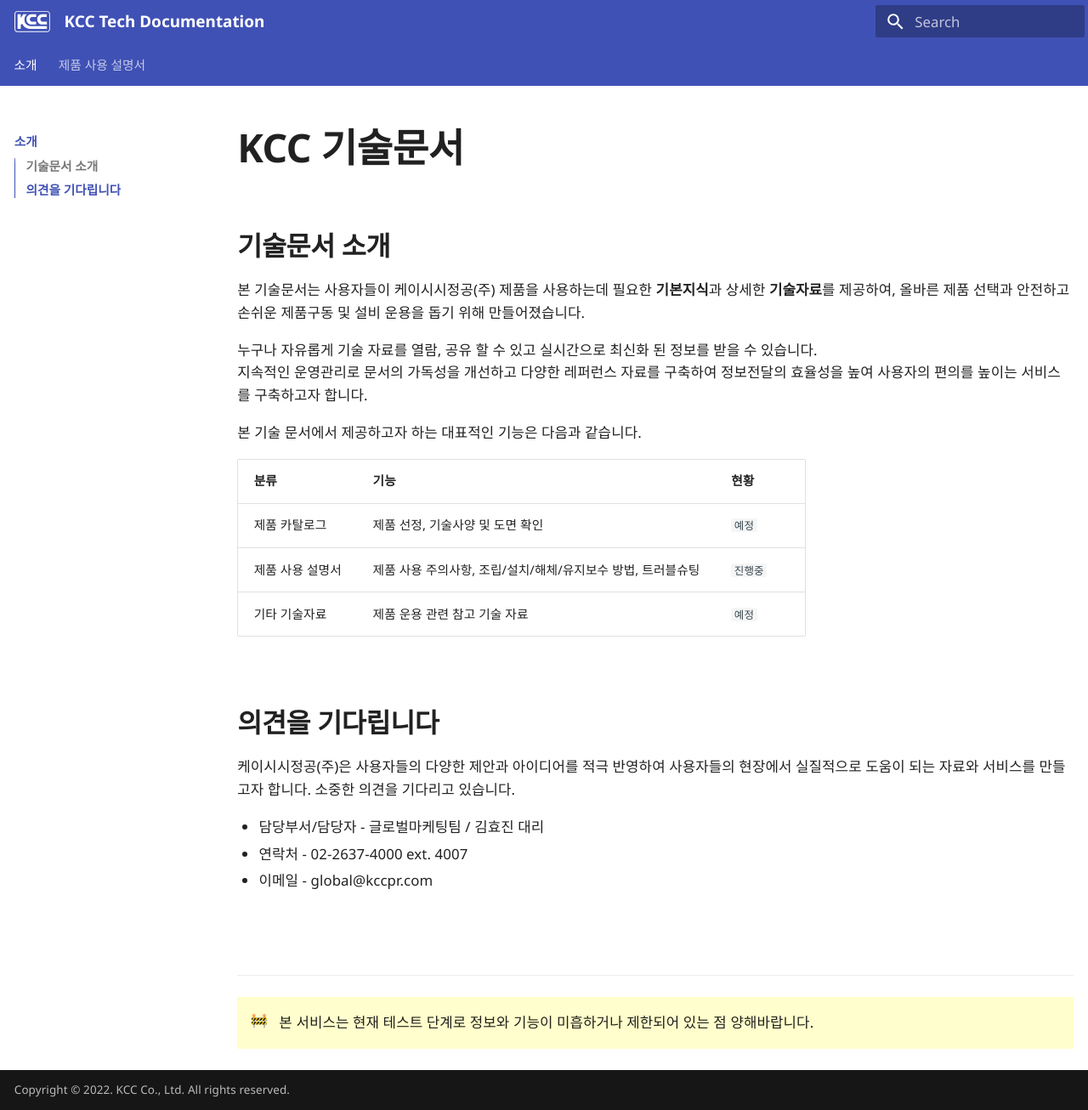
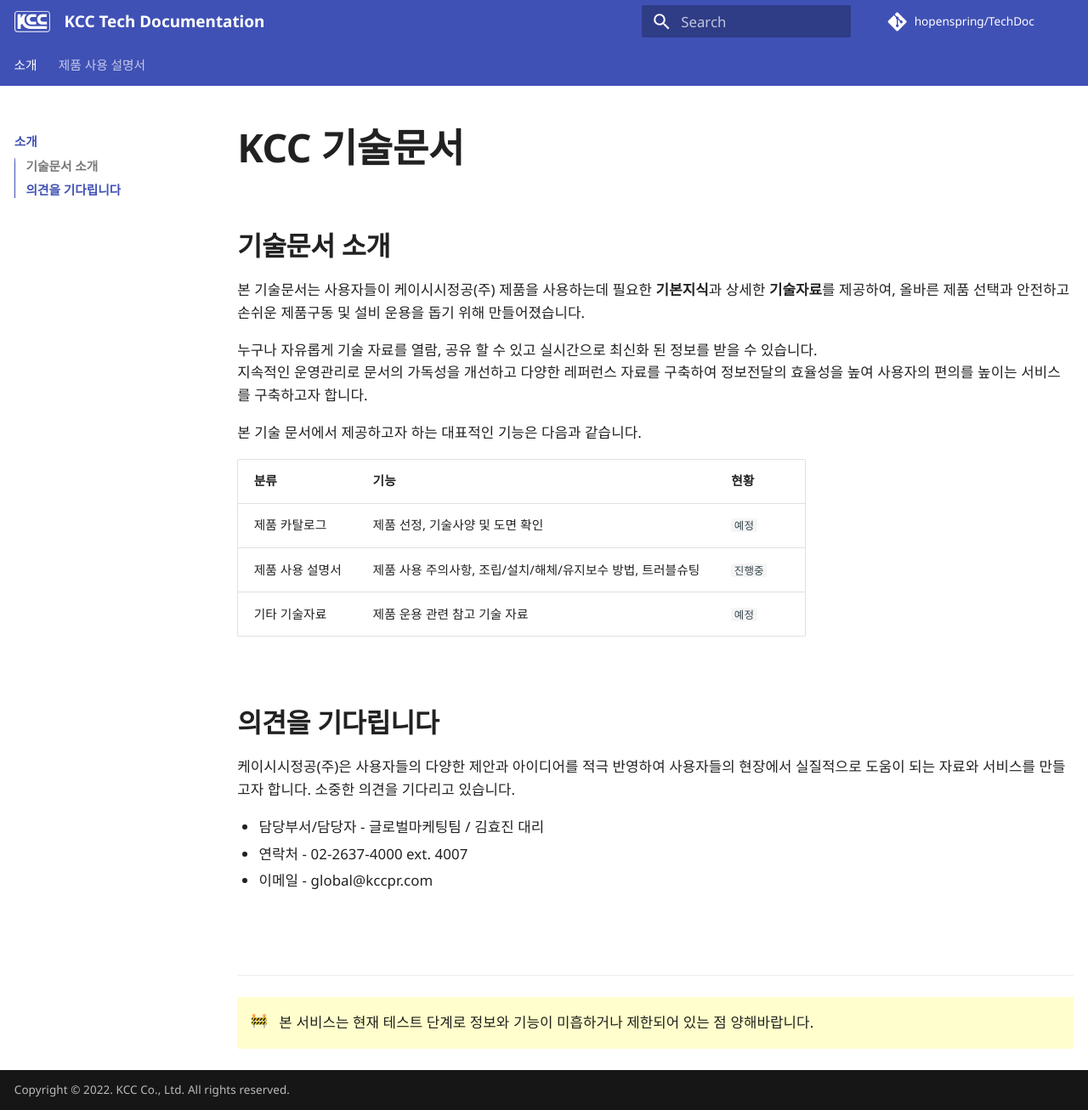
Before and after one commit to hopenspring/TechDoc, an MkDocs documentation site: the page built from docs/index.md, in a window 1280 px wide and 1306 px high. Shown: the whole window at 85% size. Built offline with MkDocs 1.6.1 and Material for MkDocs 9.7.7, drawn with Linux system fonts in a browser that asks for light colours; emoji names are drawn with the system emoji font; comment, search, counter and statistics services are not loaded.

Commit message:
repo url added

```diff
--- a/mkdocs.yml
+++ b/mkdocs.yml
@@ -1,5 +1,8 @@
 site_name: KCC Tech Documentation
 site_url: https://hopenspring.github.io/TechDoc/
+
+repo_name: hopenspring/TechDoc
+repo_url: https://github.com/hopenspring/TechDoc
 
 extra_css:
   - stylesheets/extra.css
```
